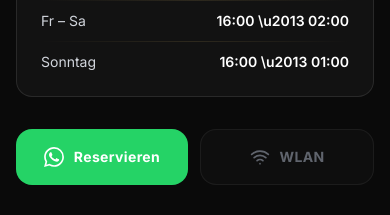
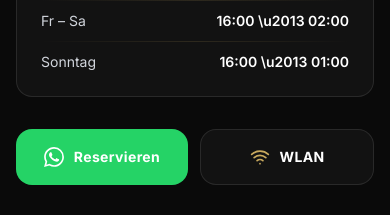
Before and after one commit to dennisgabriel-stack/Medusa-Card, a Next.js app: page / in a window 390 px wide. Shown: the part 3000-3215 px from the top of the page. Built offline with nearby package versions, Linux system fonts and the light colour scheme.

Commit message:
feat: Activate WLAN button with WiFi auto-connect (Medusa/Medusa2026)
Uses WIFI: URI scheme so tapping on mobile prompts to join the network.

https://claude.ai/code/session_01JrnvgzbHRXNLXMBP36N9aC

```diff
--- a/src/app/page.tsx
+++ b/src/app/page.tsx
@@ -140,17 +140,16 @@ export default function Home() {
               </span>
             </a>
 
-            {/* WLAN */}
-            <button
-              disabled
-              className="group flex-1 flex items-center justify-center gap-2.5 h-14 rounded-2xl border border-white/10 bg-dark-elevated/50 opacity-60 cursor-not-allowed"
-              title={locale === "de" ? "WLAN-Daten folgen" : "WiFi data coming soon"}
+            {/* WLAN - WiFi URI scheme auto-connects on mobile */}
+            <a
+              href="WIFI:T:WPA;S:Medusa;P:Medusa2026;;"
+              className="group flex-1 flex items-center justify-center gap-2.5 h-14 rounded-2xl border border-white/10 hover:border-gold/30 bg-dark-elevated/50 transition-colors"
             >
-              <Wifi className="w-5 h-5 text-gray-400" />
-              <span className="text-sm font-bold text-gray-400 tracking-wide">
+              <Wifi className="w-5 h-5 text-gold" />
+              <span className="text-sm font-bold text-white group-hover:text-gold tracking-wide transition-colors">
                 WLAN
               </span>
-            </button>
+            </a>
           </motion.div>
         </section>
 
```
